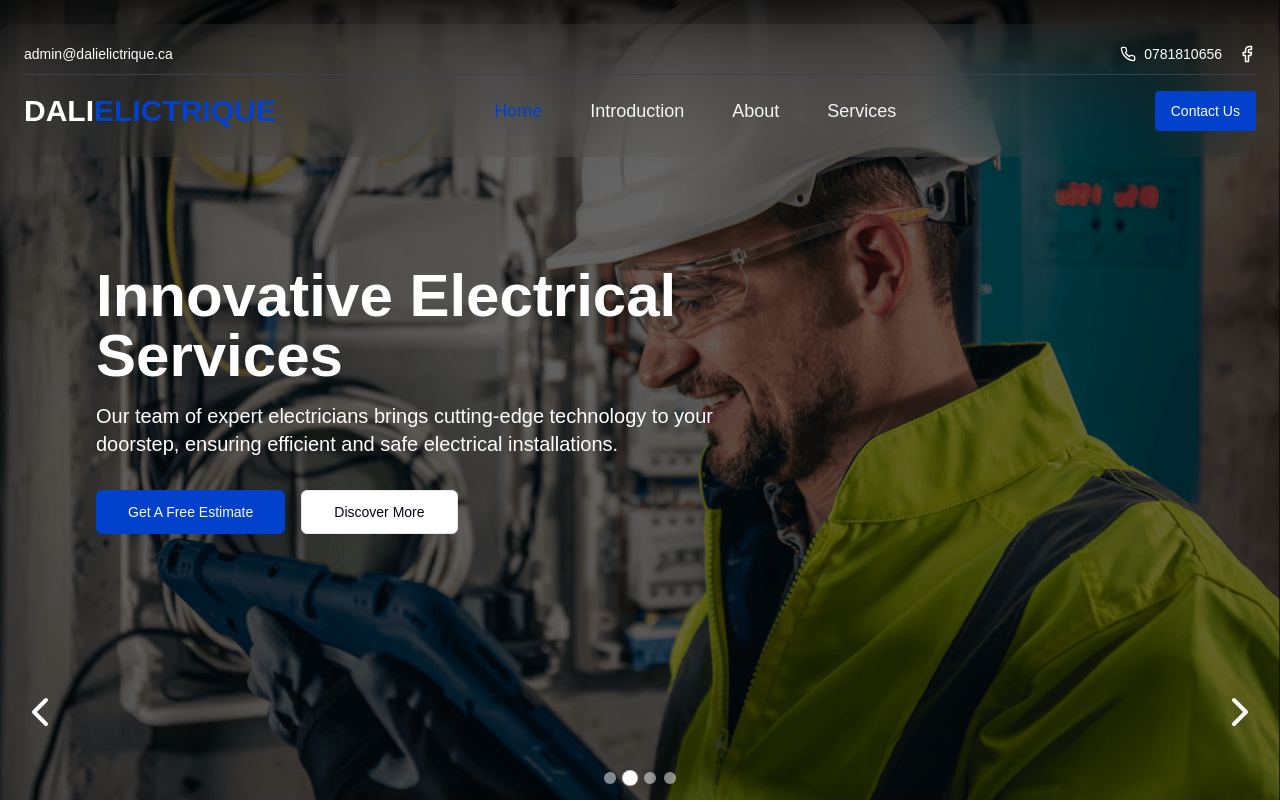
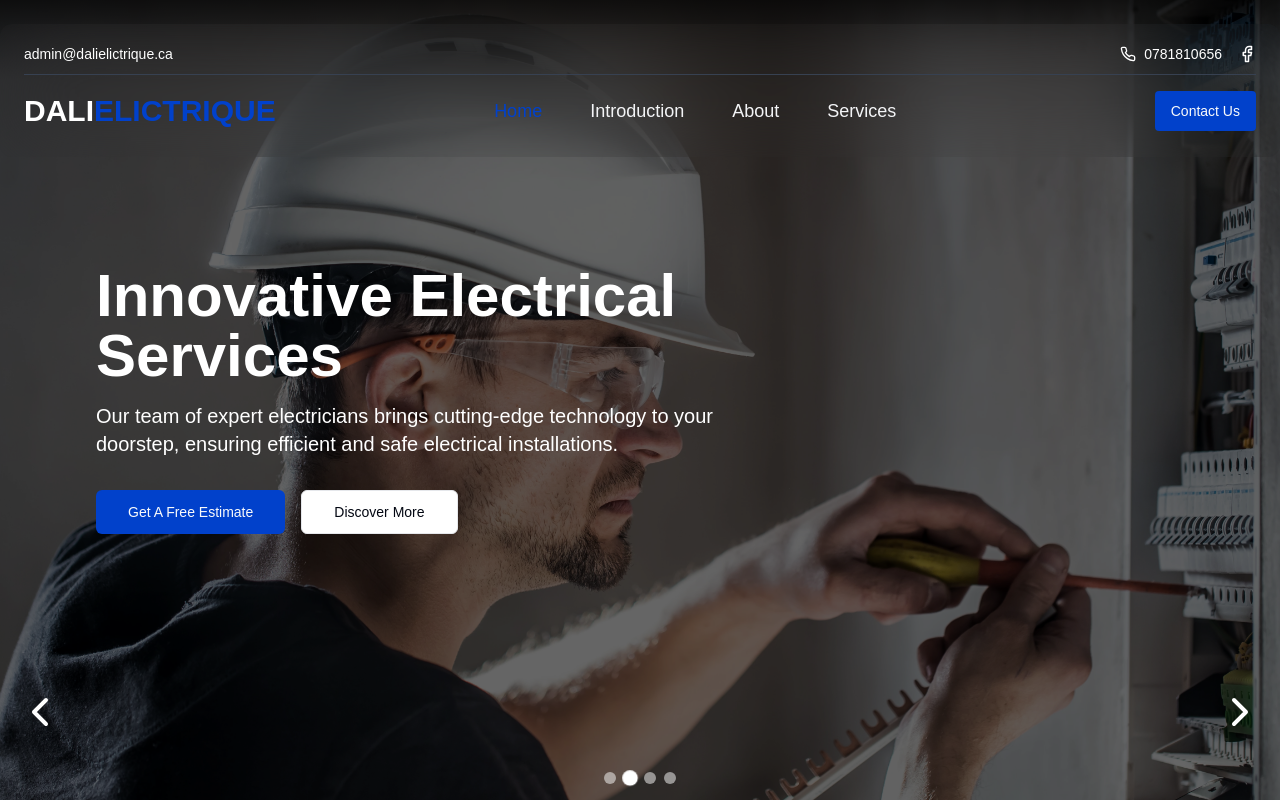
Before and after one commit to MGPychi/dalielectrique, a Next.js app: page / in a window 1280 px wide. Shown: the top 802 px of the page. Built offline with nearby package versions, Linux system fonts and the light colour scheme.

Commit message:
decreased the hero image quality

```diff
--- a/src/app/_components/Hero.tsx
+++ b/src/app/_components/Hero.tsx
@@ -4,8 +4,8 @@ import { useEffect, useState } from "react";
 import { motion, AnimatePresence } from "framer-motion";
 import { Button } from "@/components/ui/button";
 import { ChevronLeft, ChevronRight } from "lucide-react";
-import Hero1 from "../../../public/hero1.webp";
-import Hero2 from "../../../public/hero2.png";
+import Hero2 from "../../../public/hero1.webp";
+import Hero1 from "../../../public/hero2.png";
 import Hero3 from "../../../public/hero3.png";
 import Image from "next/image";
 import Header from "@/components/layout/Header/Header";
@@ -106,6 +106,7 @@ export default function HeroCarousel() {
                   blurDataURL=""
                   placeholder="blur"
                   priority
+                  quality={65}
                 />
                 <div className="absolute inset-0 z-20 flex flex-col justify-center items-start p-8 md:p-16 lg:p-24">
                   <motion.h1
```
